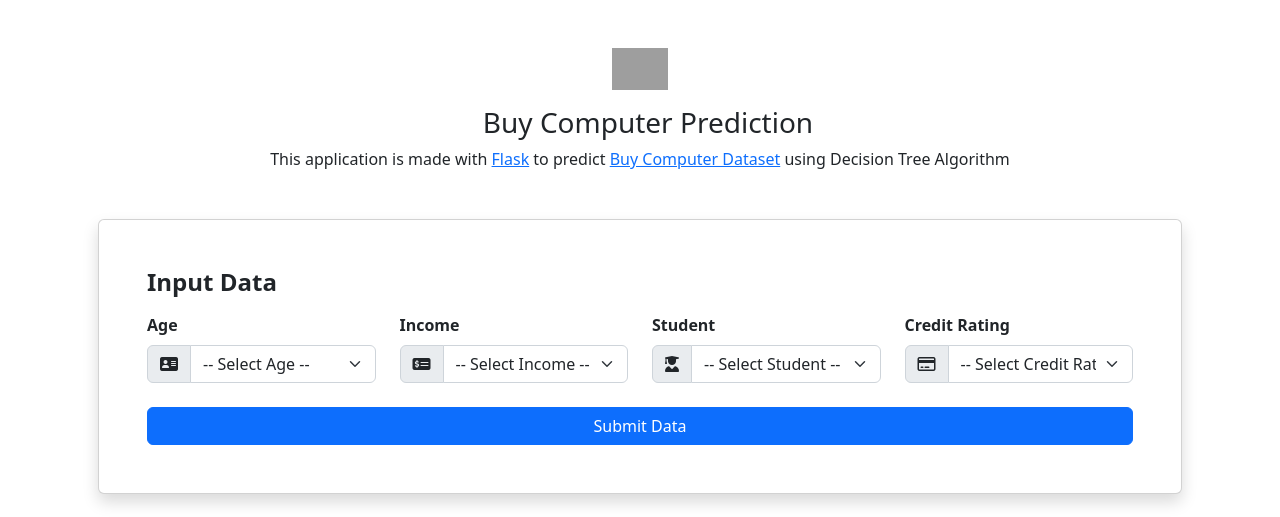
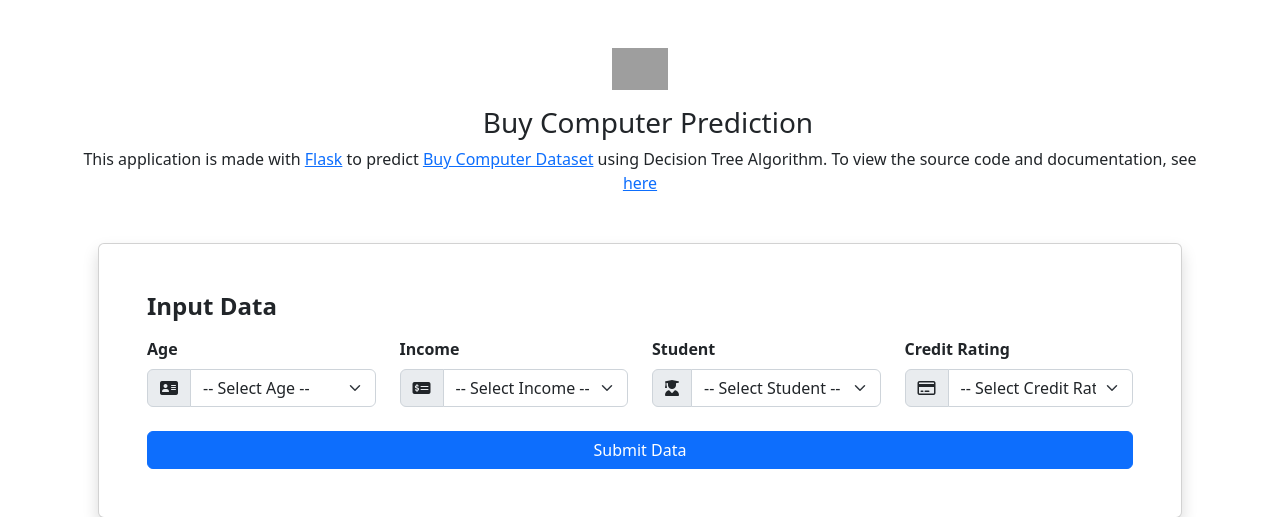
Before and after one commit to MuhammadFahru/buy-computer-decision-tree, a Flask app: page / in a window 1280 px wide. Shown: the top 517 px of the page. Run offline with Flask 2, Linux system fonts and the light colour scheme; some libraries are stand-ins or nearby versions; grey boxes are pictures that could not be loaded.

Commit message:
Documentation

```diff
--- a/templates/index.html
+++ b/templates/index.html
@@ -4,7 +4,7 @@
     <meta charset="UTF-8" />
     <meta http-equiv="X-UA-Compatible" content="IE=edge" />
     <meta name="viewport" content="width=device-width, initial-scale=1.0" />
-    <title>Buy Computer | Prediction App</title>
+    <title>Buy Computer - Prediction App</title>
 
     <!-- Favicon -->
     <link rel="shortcut icon" href="https://i.ibb.co/f49tsXT/logo.png" type="image/x-icon">
@@ -45,7 +45,7 @@
         <center class="mt-5" data-aos="fade-down">
             <img src="https://i.ibb.co/f49tsXT/logo.png" alt="Logo UPI" class="logo">
             <h3 class="ms-3 mt-3">Buy Computer Prediction</h3>
-            <p>This application is made with <a href="https://flask.palletsprojects.com/en/2.2.x/" target="_blank">Flask</a> to predict <a href="https://www.kaggle.com/datasets/usman27/buy-computer" target="_blank">Buy Computer Dataset</a> using Decision Tree Algorithm</p>
+            <p>This application is made with <a href="https://flask.palletsprojects.com/en/2.2.x/" target="_blank">Flask</a> to predict <a href="https://www.kaggle.com/datasets/usman27/buy-computer" target="_blank">Buy Computer Dataset</a> using Decision Tree Algorithm. To view the source code and documentation, see <a href="https://github.com/MuhammadFahru/buy-computer-decision-tree">here</a></p>
             {% if predicted  %}
                 <a href="/" class="btn btn-primary mt-3 c-pointer"><i class="fas fa-redo-alt me-3"></i>Reset Prediction</a>
             {% endif %}
```
Also changed, not shown: README.md.
